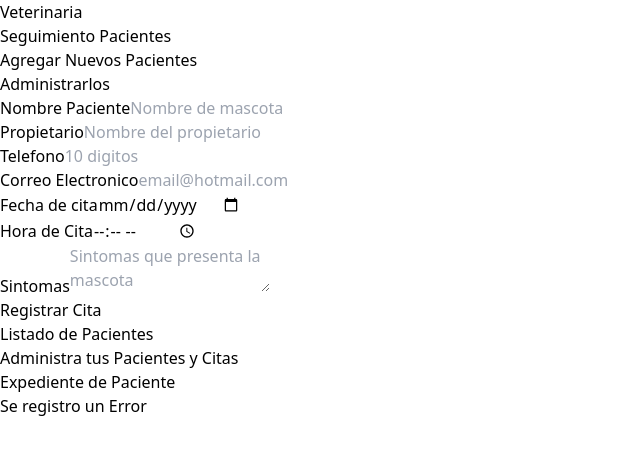
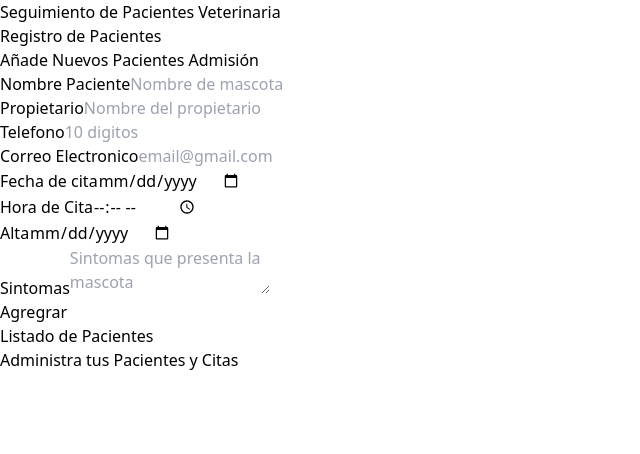
Before and after one commit to IdaliaAT/citas-react, a React (Vite) app: page / in a window 1280 px wide. Shown: the top 454 px of the page, without its empty margins (0-640 px from the left). Built offline with nearby package versions, Linux system fonts and the light colour scheme.

Commit message:
UseState
Se hicieron modificaciones en estilos, se agregaron const, validacion error, botones editar y eliminar.

```diff
--- a/src/App.jsx
+++ b/src/App.jsx
@@ -1,18 +1,26 @@
 import Header from "./componentes/header.jsx"
-import ListadoPaciente from "./componentes/listadopaciente.jsx"
+import ListadoPaciente from "./componentes/listadoPaciente.jsx"
 import Formulario from "./componentes/formulario.jsx"
-import Paciente from "./componentes/paciente.jsx"
-import Error from "./componentes/error.jsx"
+//import Error from "./componentes/error.jsx"
+//import Paciente from "./componentes/paciente.jsx"
+import { useState } from "react";
 
 function App() {
 
+  const [pacientes, setPacientes] = useState([]);
+  const [paciente, setPaciente] = useState({});
+
   return (
-    <div className="container mx-auto">
+    <div className="container mx-auto mt-15">
       <Header />
-      <Formulario/>
-      <ListadoPaciente/>
-      <Paciente/>
-      <Error/>
+      <div className="md:flex">
+        <Formulario
+          pacientes={pacientes}
+          setPacientes={setPacientes}
+          paciente={paciente}
+          setPaciente={setPaciente} />
+        <ListadoPaciente />
+      </div>
     </div>
   )
 }
--- a/src/componentes/error.jsx
+++ b/src/componentes/error.jsx
@@ -1,6 +1,9 @@
-function Error(){
+function Error({children}){
+
     return (
-        <h2>Se registro un Error</h2>
+        <div className="bg-red-700 text-white text-center uppercase font-bold p-2 mb-4">
+            {children}
+        </div>
     )
 }
 
--- a/src/componentes/formulario.jsx
+++ b/src/componentes/formulario.jsx
@@ -1,32 +1,50 @@
 //hook es una funcionalidad que permite cambiar estados sin requerir declarar clases. Siempre deben de colocar arriba, antes del return (que es como el body en javascript)
-
 import { useState, useEffect } from "react";
+import Error from "./error.jsx";
 
 //used state estado de algun componente de mi proyecto. Puede ser de cada componente o pueden compartir estado entre uno y otro.
-function Formulario (){
+function Formulario ({pacientes, setPacientes}){
   const [mascota, setMascota]=useState('');
   const [propietario, setPropietario]=useState('');
   const [telefono, setTelefono]=useState('');
   const [email, setEmail]=useState('');
   const [fechacita, setFechacita]=useState('');
   const [hora, setHora]=useState('');
+  const [sintomas, setSintomas]=useState('');
   const [alta, setAlta]=useState('');
+  const [error, setError]=useState(false);
 
   const validacionFormulario=(e)=>{
-    e.preventDefault;
-    if([mascota,propietario,telefono,email,fechacita,hora,alta].includes('')){
+    e.preventDefault();
+    if([mascota, propietario, telefono, email, fechacita, hora, alta, sintomas].includes('')){
       console.log('Hay al menos un campo vacío')
+      setError(true)
+      return;
     }
+    setError(false);
+    const objPaciente={mascota, propietario, telefono, email, fechacita, hora, alta, sintomas}
+    setPacientes([...pacientes,objPaciente])
+    setMascota('');
+    setPropietario('');
+    setTelefono('');
+    setEmail('');
+    setFechacita('');
+    setHora('');
+    setAlta('');
+    setSintomas('');
   }
 
   return (
     <div className="md:w-1/2 mx-5 lg:w-2/5">
-        <h2 className="font-black text-3xl text-center">Seguimiento Pacientes</h2>
-        <p className="mt-5 text-center text-lg mb-10">Agregar Nuevos Pacientes<br/>
-        <span className="text-indigo-400 font-bold">Administrarlos</span></p>
+        <h2 className="font-black text-3xl text-center">Registro de Pacientes</h2>
+        <p className="text-xl text-center mt-5 mb-10">Añade Nuevos Pacientes {""}<span className="text-indigo-600 font-bold">Admisión</span></p>
 
         <form className="bg-slate-50 rounded-lg py-10 px-5 mb-10 shadow-md"
         onSubmit={validacionFormulario}>
+
+          {error &&
+            <Error><p>Todos los campos son obligatorios</p></Error>
+          }
 
         <div>
           <label htmlFor="mascota" className="block uppercase font-bold text-gray-700">Nombre Paciente</label>
@@ -36,8 +54,7 @@ function Formulario (){
           placeholder="Nombre de mascota"
           className="border-2 w-full p-2 mt-2 placeholder-gray-600 rounded-md"
           onChange={(e)=>setMascota(e.target.value)}
-          />
-
+          value={mascota}/>
         </div>
 
         <div>
@@ -47,8 +64,8 @@ function Formulario (){
           type="text"
           placeholder="Nombre del propietario"
           className="border-2 w-full p-2 mt-2 placeholder-gray-600 rounded-md"
-          onChange={(e)=>setPropietario(e.target.value)}/>
-
+          onChange={(e)=>setPropietario(e.target.value)}
+          value={propietario}/>
         </div>
 
         <div>
@@ -58,8 +75,8 @@ function Formulario (){
           type="numero"
           placeholder="10 digitos"
           className="border-2 w-full p-2 mt-2 placeholder-gray-600 rounded-md"
-          onChange={(e)=>setTelefono(e.target.value)}/>
-
+          onChange={(e)=>setTelefono(e.target.value)}
+          value={telefono}/>
         </div>
 
         <div>
@@ -67,9 +84,10 @@ function Formulario (){
           <input
           id="email"
           type="email"
-          placeholder="email@hotmail.com"
+          placeholder="email@gmail.com"
           className="border-2 w-full p-2 mt-2 placeholder-gray-600 rounded-md"
-          onChange={(e)=>setEmail(e.target.value)}/>
+          onChange={(e)=>setEmail(e.target.value)}
+          value={email}/>
 
         </div>
 
@@ -79,7 +97,8 @@ function Formulario (){
           id="fecha"
           type="date"
           className="border-2 w-full p-2 mt-2 placeholder-gray-600 rounded-md"
-          onChange={(e)=>setFechacita(e.target.value)}/>
+          onChange={(e)=>setFechacita(e.target.value)}
+          value={fechacita}/>
 
         </div>
 
@@ -90,28 +109,32 @@ function Formulario (){
           name="hora"
           type="time"
           className="border-2 w-full p-2 mt-2 placeholder-gray-600 rounded-md"
-          onChange={(e)=>setHora(e.target.value)
-          }
-          />
+          onChange={(e)=>setHora(e.target.value)}
+          value={hora}/>
         </div>
 
         <div>
-          <label htmlFor="alta" className="block uppercase font-bold text-gray-700 ">Sintomas</label>
+          <label htmlFor="alta" className="block uppercase font-bold text-gray-700 ">Alta</label>
+          <input
+          id="fecha"
+          type="date"
+          className="border-2 w-full p-2 mt-2 placeholder-gray-600 rounded-md"
+          onChange={(e)=>setAlta(e.target.value)}
+          value={alta}/>
+        </div>
+
+        <div>
+          <label htmlFor="sintomas" className="block uppercase font-bold text-gray-700 ">Sintomas</label>
           <textarea
           id="sintomas"
           name="sintomas"
           placeholder="Sintomas que presenta la mascota"
           className="border-2 w-full p-2 mt-2 placeholder-gray-600 rounded-md"
-          onChange={(e)=>setAlta(e.target.value)}/>
-
+          onChange={(e)=>setSintomas(e.target.value)}
+          value={sintomas}/>
         </div>
 
-        <div>
-          <input type="submit" className="bg-indigo-500 text-white font-bold uppercase hover:bc-indigo-700 cursor-pointer transition color"
-          name="registraCita"
-          value="Registrar Cita"
-          />
-        </div>
+          <input type="submit" className="bg-indigo-500 text-white font-bold hover:bg-indigo-700 cursor-pointer transition-colors p-2 rounded-md;" value={'Agregrar'}/>
 
       </form>
     </div>
--- a/src/componentes/header.jsx
+++ b/src/componentes/header.jsx
@@ -1,6 +1,7 @@
 function Header(){
+
     return(
-        <h1 className="font-black text-center mx-auto text-5xl md:w-2/3"><span className="text-indigo-600">Veterinaria</span></h1>
+        <h1 className="font-black text-center mx-auto mt-10 text-5xl md:w-2/3">Seguimiento de Pacientes {""}<span className="text-indigo-500">Veterinaria</span></h1>
     )
 }
 
--- a/src/componentes/listadoPaciente.jsx
+++ b/src/componentes/listadoPaciente.jsx
@@ -1,11 +1,11 @@
-function ListadoPacientes(){
+function ListadoPaciente(){
     return(
         <div className="md:w-1/2 lg:w-3/5 overflow-y-scroll md:h-screen">
-        <h2 className="font-black text-3xl text-center ">Listado de Pacientes</h2>
+        <h2 className="font-black text-3xl text-center">Listado de Pacientes</h2>
         <p className="text-xl text-center mt-5 mb-10">
-            Administra tus {""}<span className="text-indigo-600 font bold">Pacientes y Citas</span></p>
+            Administra tus {""}<span className="text-indigo-600 font-bold">Pacientes y Citas</span></p>
         </div>
-    );
+    )
 }
 
-export default ListadoPacientes;
+export default ListadoPaciente;
--- a/src/componentes/paciente.jsx
+++ b/src/componentes/paciente.jsx
@@ -1,7 +1,30 @@
-function Paciente(){
+
+function Paciente({paciente, setPaciente, eliminarPaciente}){
+    const {mascota,propietario,telefono,email,fechacita,hora,sintomas}=paciente
+    const eliminarFormulario=()=>{
+        const respuesta=confirm('¿Estás seguro de eliminar este paciente')
+        if(respuesta){
+            eliminarPaciente(id)
+        }
+    }
     return (
-        <h2>Expediente de Paciente</h2>
+        <div className= "bg-slate-50 shadow-md mx-5 px-5 rounded-md">
+            <p className="font-bold text-gray-700 uppercase">Nombre: <span className="font-normal normal-case">{mascota}</span></p>
+            <p className="font-bold text-gray-700 uppercase">Propietario: <span className="font-normal normal-case">{propietario}</span></p>
+            <p className="font-bold text-gray-700 uppercase">Telefono: <span className="font-normal normal-case">{telefono}</span></p>
+            <p className="font-bold text-gray-700 uppercase">Email: <span className="font-normal normal-case">{email}</span></p>
+            <p className="font-bold text-gray-700 uppercase">FechaCita: <span className="font-normal normal-case">{fechacita}</span></p>
+            <p className="font-bold text-gray-700 uppercase">Hora: <span className="font-normal normal-case">{hora}</span></p>
+            <p className="font-bold text-gray-700 uppercase">Alta: <span className="font-normal normal-case">{alta}</span></p>
+            <p className="font-bold text-gray-700 uppercase">Sintomas: <span className="font-normal normal-case">{sintomas}</span></p>
+
+            <div>
+                <button type="button" className="bg-indigo-500 text-white font-bold uppercase rounded-md px-10 my-3 hover:bg-indigo-700"
+                onClick={()=>setPaciente(paciente)}>Editar</button>
+                <button type="button" className="bg-red-700 text-white font-bold uppercase rounded-md px-10 my-3 hover:bg-red-900"
+                onClick={eliminarFormulario}>Eliminar</button>
+            </div>
+        </div>
     )
 }
-
 export default Paciente;
--- a/vite.config.js
+++ b/vite.config.js
@@ -3,5 +3,5 @@ import react from '@vitejs/plugin-react'
 
 // https://vitejs.dev/config/
 export default defineConfig({
-  plugins: [react()]
+    plugins: [react()]
 })
```
